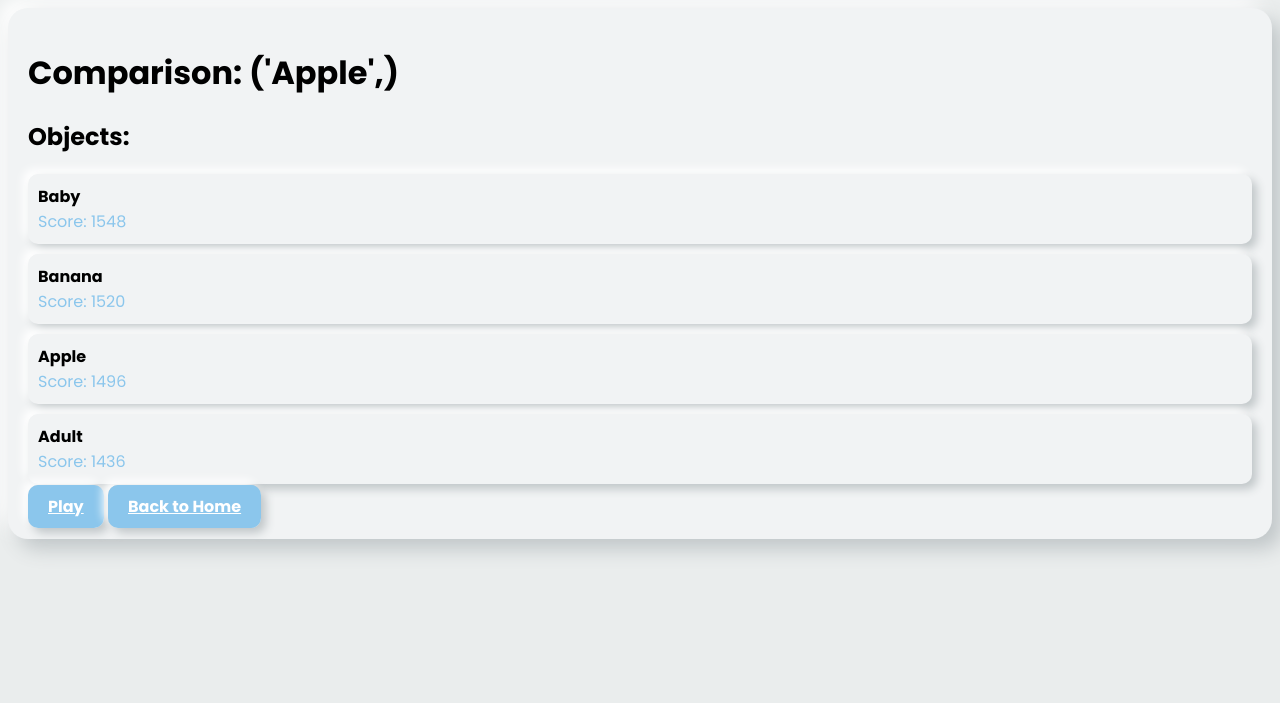
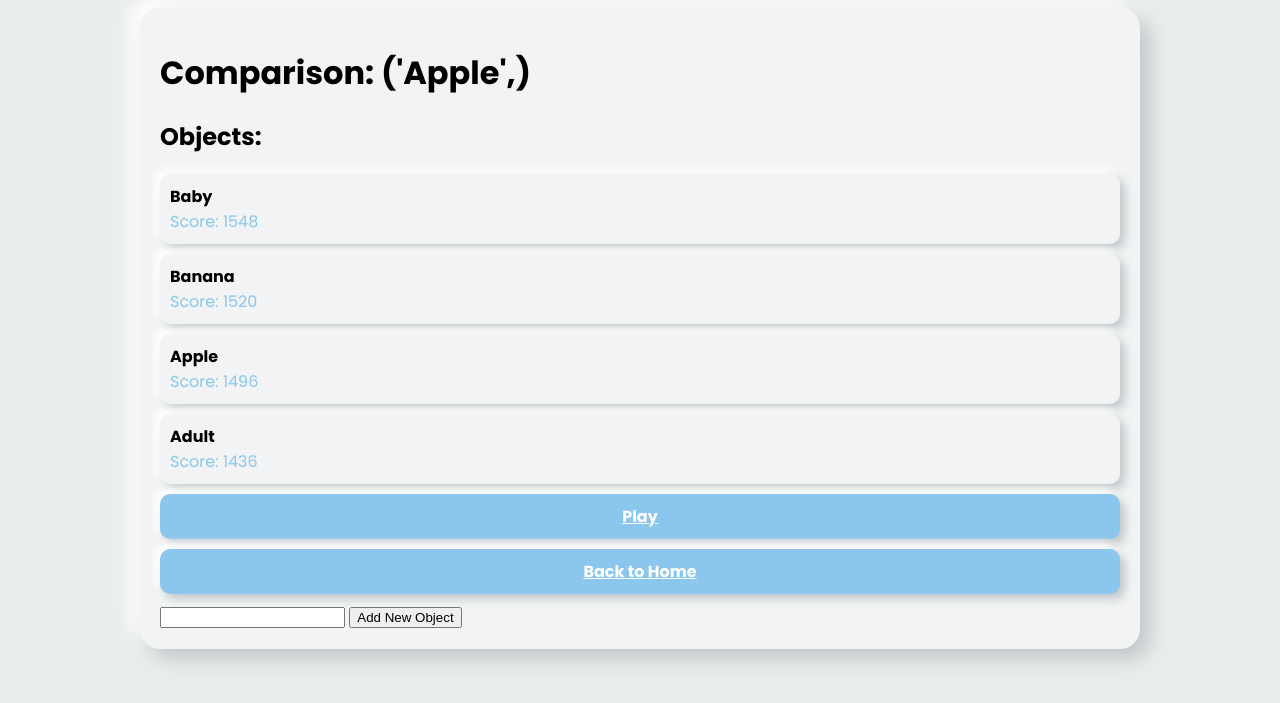
Before and after one commit to umartokyo/Compare, a Flask app: page /1 in a window 1280 px wide. Shown: the top 703 px of the page. Run offline with Flask 3, Linux system fonts and the light colour scheme; data comes from the database, SQL or seed files in the repository; both versions use the stored data as it was after the commit.

Commit message:
Some more additions were made to make it actually work

```diff
--- a/app.py
+++ b/app.py
@@ -1,5 +1,5 @@
 from flask import Flask, jsonify, request, render_template, redirect, url_for
-from bridge import new_comparison, get_random_objects, compare, get_object_title, show_comparison, show_objects
+from bridge import new_comparison, get_random_objects, compare, get_object_title, show_comparison, show_objects, new_object
 import os
 import json
 
@@ -14,6 +14,18 @@ def home():
         return redirect(url_for('comparison_route', comparison_id=comparison_id))
     comparisons = json.loads(show_comparison())
     return render_template('home.html', comparisons=comparisons)
+
+@app.route('/new', methods=['POST'])
+def new_comparison_route():
+    title = request.form['title']
+    comparison_id = new_comparison(title)
+    return redirect(url_for('comparison_route', comparison_id=comparison_id))
+
+@app.route("/<int:comparison_id>/new_object", methods=['POST'])
+def new_object_route(comparison_id):
+    object_title = request.form['object_title']
+    new_object(object_title, comparison_id)
+    return redirect(url_for('comparison_route', comparison_id=comparison_id))
 
 @app.route("/<int:comparison_id>", methods=['GET'])
 def comparison_route(comparison_id):
--- a/bridge.py
+++ b/bridge.py
@@ -157,3 +157,26 @@ def test():
     print("History:")
     print(show_history())
     get_random_objects(key)
+
+def new_object(object_title, comparison_id):
+    # Get a connection to the database
+    conn = sqlite3.connect(database_file_path)
+
+    # Create a cursor object
+    cursor = conn.cursor()
+
+    # Insert a new object into the Objects table
+    cursor.execute("""
+        INSERT INTO Objects (title, score, comparison_id)
+        VALUES (?, ?, ?)
+    """, (object_title, default_score, comparison_id))
+
+    # Get the id of the new object
+    new_object_id = cursor.lastrowid
+
+    # Commit the transaction and close the connection
+    conn.commit()
+    conn.close()
+
+    # Return the id of the new object
+    return new_object_id
--- a/static/css/style.css
+++ b/static/css/style.css
@@ -8,6 +8,8 @@ body {
     border-radius: 20px;
     box-shadow: 10px 10px 20px #C0C6C8, -10px -10px 20px #FFFFFF;
     padding: 20px;
+    max-width: 960px;
+    margin: auto;
 }
 
 .button {
@@ -18,6 +20,9 @@ body {
     border-radius: 10px;
     font-weight: bold;
     box-shadow: 5px 5px 10px #C0C6C8, -5px -5px 10px #FFFFFF;
+    display: block;
+    margin: 10px auto;
+    text-align: center;
 }
 
 .comparison {
@@ -52,15 +57,31 @@ body {
     display: flex;
     justify-content: center;
     margin-bottom: 20px;
+    flex-wrap: wrap;
 }
 
 .compare-object {
     display: flex;
     align-items: center;
-    margin-right: 20px;
+    margin: 10px;
 }
 
 .compare-actions {
     display: flex;
     justify-content: center;
+    flex-wrap: wrap;
 }
+
+@media screen and (max-width: 600px) {
+    .compare-objects {
+        flex-direction: column;
+    }
+
+    .compare-object {
+        margin: 10px auto;
+    }
+
+    .compare-actions {
+        flex-direction: column;
+    }
+}
--- a/templates/comparison.html
+++ b/templates/comparison.html
@@ -19,6 +19,11 @@
         {% endfor %}
         <a href="{{ url_for('compare_route', comparison_id=comparison_id) }}" class="button">Play</a>
         <a href="/" class="button">Back to Home</a>
+        <form action="{{ url_for('new_object_route', comparison_id=comparison_id) }}" method="post">
+            <input type="text" name="object_title" required>
+            <input type="submit" value="Add New Object">
+        </form>
+
     </div>
 </body>
 </html>
```
Also changed, not shown: data/database.db, your_database.db (added).
